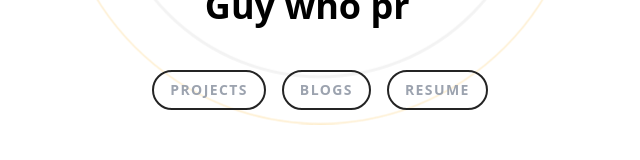
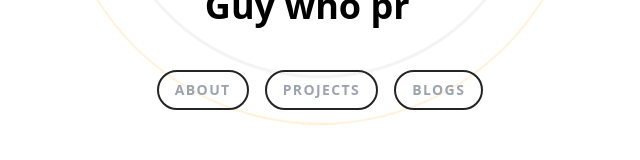
Before and after one commit to rwiteshbera/Portfolio, a Next.js app: page /components/Hero in a window 1280 px wide. Shown: the part 454-614 px from the top of the page, without its empty margins (320-960 px from the left). Built offline with nearby package versions, Linux system fonts and the light colour scheme.

Commit message:
updated github action workflow and link

```diff
--- a/src/pages/components/Hero.tsx
+++ b/src/pages/components/Hero.tsx
@@ -39,14 +39,14 @@ function Hero({}: Props) {
         </h1>
 
         <div className="relative mt-3">
+          <Link href="#about">
+            <button className="heroButton">About</button>
+          </Link>
           <Link href="#projects">
             <button className="heroButton">Projects</button>
           </Link>
           <Link href="#blogs">
             <button className="heroButton">Blogs</button>
-          </Link>
-          <Link href="/resume.pdf" target="_blank">
-            <button className="heroButton">Resume</button>
           </Link>
         </div>
       </div>
```
Also changed, not shown: json/projects.json (+8 -0 lines).
